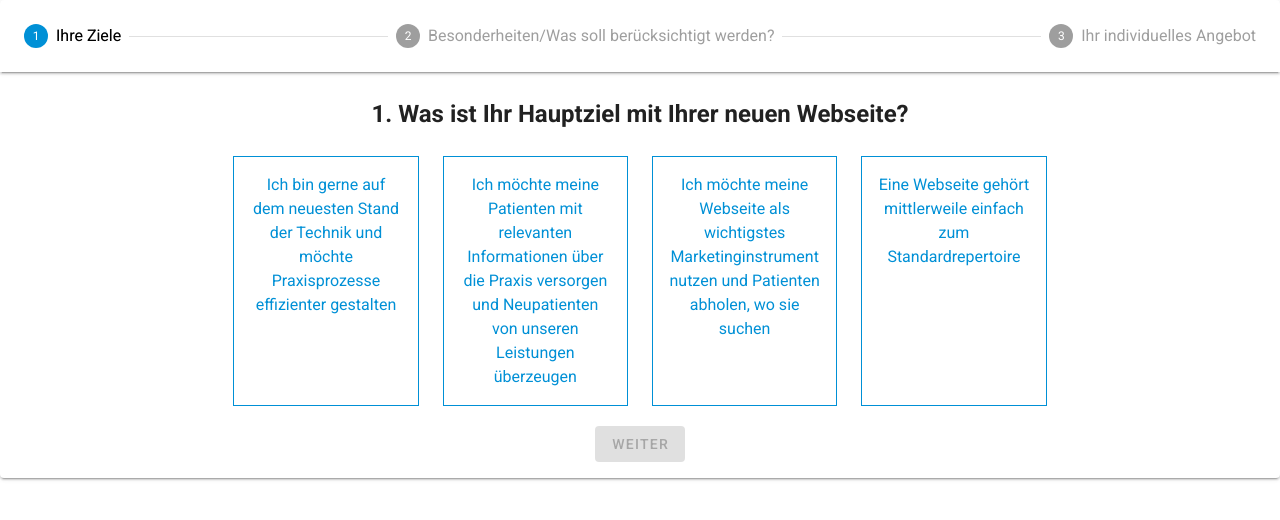
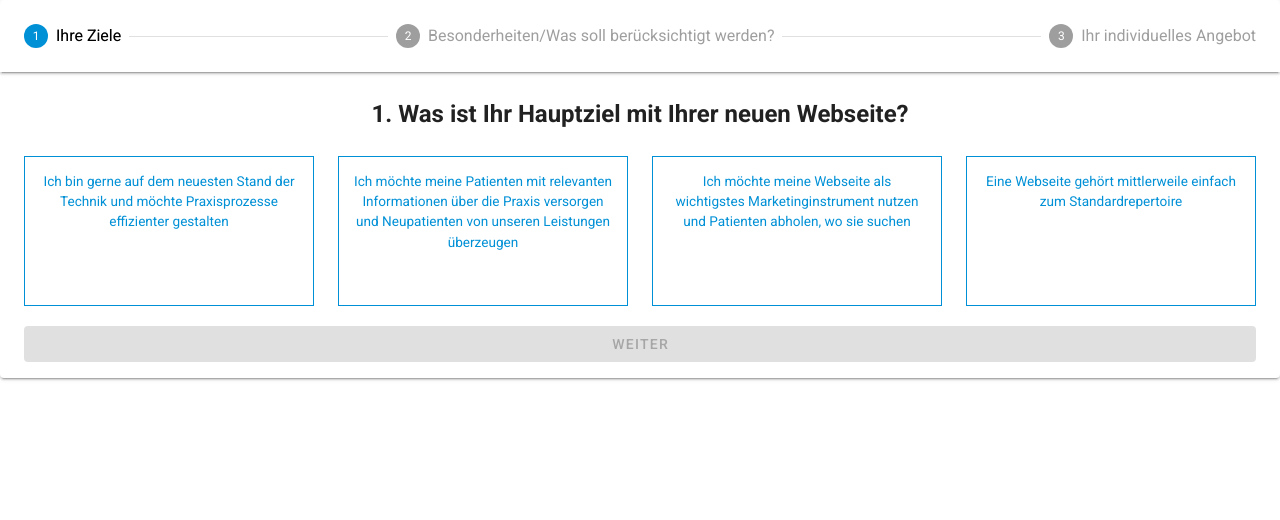
Before and after one commit to datsunbro/multistepform, a Vue app: page / in a window 1280 px wide. Shown: the top 520 px of the page. Built offline with nearby package versions, Linux system fonts and the light colour scheme.

Commit message:
Price calculation remade and also changed the layout a bit to fit better into the target website.

```diff
--- a/src/components/MultiStepForm.vue
+++ b/src/components/MultiStepForm.vue
@@ -1,5 +1,5 @@
 <template>
-    <v-stepper v-model="formstep">
+    <v-stepper id="stepper" v-model="formstep">
 
         <v-stepper-header>
 
@@ -26,7 +26,7 @@
                 </v-row>
                 <v-row justify="center" align="center">
 
-                    <v-col cols="12" lg="8" md="8" sm="12">
+                    <v-col cols="12" lg="12" md="12" sm="12">
 
                         <v-form justify="center" align="center">
 
@@ -45,7 +45,7 @@
 
                 </v-row>
 
-                <v-btn color="primary" @click="formstep = 2" :disabled="packageSelection == null">Weiter</v-btn>
+                <v-btn block color="primary" @click="formstep = 2" :disabled="packageSelection == null">Weiter</v-btn>
 
             </v-stepper-content>
 
@@ -62,7 +62,7 @@
 
                 <v-row justify="center" align="center">
 
-                    <v-col cols="12" lg="8" md="8" sm="12">
+                    <v-col cols="12" lg="12" md="12" sm="12">
 
                         <v-form justify="center" align="center">
 
@@ -82,7 +82,7 @@
 
                 </v-row>
 
-                <v-btn color="primary" @click="formstep = 3">Weiter</v-btn>
+                <v-btn block color="primary" @click="formstep = 3">Weiter</v-btn>
 
             </v-stepper-content>
 
@@ -94,15 +94,15 @@
 
                         <v-col justify="center" align="center">
                             <h2>3. Unser Angebot für Sie</h2>
-                            <div class="mt-12 mb-12 pa-12" style="font-size: 1.25em; font-weight: bolder; background: #0090D6; color: #fff">
-                                <p v-if="packageSelection && extrasSelection">{{packageSelection.packageName}} <br> {{packageSelection.packagePriceMin.toFixed(2)}} bis {{ calculatePriceSpan }}</p>
+                            <div class="mt-12 mb-6 pa-6" style="font-size: 1.25em; font-weight: bolder; background: #0090D6; color: #fff">
+                                <p v-if="packageSelection && extrasSelection">{{packageSelection.packageName}} <br> {{packageSelection.packagePriceMax.toFixed(2)}} € - {{ calculatePriceSpan }} €</p>
                             </div>
                         </v-col>
 
                     </v-row>
 
                     <v-row>
-                        <v-col cols="12" lg="6" md="6" sm="12">
+                        <v-col cols="12" lg="12" md="12" sm="12">
 
                             <h3 class="mb-6">Ihre Auswahl</h3>
 
@@ -125,7 +125,7 @@
 
                         </v-col>
 
-                        <v-col cols="12" lg="6" md="6" sm="12">
+                        <v-col cols="12" lg="12" md="12" sm="12">
 
                             <h3>Wie können wir Sie erreichen?</h3>
 
@@ -168,9 +168,11 @@
 
                                 <span style="font-size: 0.75em;"> Mit * markierte Felder sind Pflichtfelder</span>
 
+                                <v-btn block color="primary" @click="formSendSuccessfully = true" :disabled="!leadInfoIsValid()" style="white-space: normal;
+word-wrap: break-word;">Mein kostenloses und unverbindliches Angebot anfordern</v-btn>
+
                             </v-form>
 
-                            <v-btn color="primary" @click="formSendSuccessfully = true" :disabled="!leadInfoIsValid()">Mein kostenloses und unverbindliches Angebot anfordern</v-btn>
 
                         </v-col>
 
@@ -248,48 +250,56 @@
                         id: 1,
                         description: 'DSGVO Paket - Ihre rechtliche Absicherung (empfohlen)',
                         price: 19.95,
+                        twoYearPrice: 478.8,
                         priceDisplayed: 'mtl. 19.95 €'
                     },
                     {
                         id: 2,
                         description: 'SSL Zertifikat für sichere Datenübertragung (empfohlen)',
                         price: 9.95,
+                        twoYearPrice: 238.8,
                         priceDisplayed: 'mtl. 9.95 €'
                     },
                     {
                         id: 3,
                         description: 'Regelmäßige Updates und Wartung Ihrer Webseite',
                         price: 19.95,
+                        twoYearPrice: 478.8,
                         priceDisplayed: 'mtl. 19.95 €'
                     },
                     {
                         id: 4,
                         description: 'Erstellung professioneller Praxis- und Teamfotos',
                         price: 400.00,
+                        twoYearPrice: 400.00,
                         priceDisplayed: 'einmalig 400 €'
                     },
                     {
                         id: 5,
                         description: 'Inhaltspflege der Webseite und Umsetzung von Änderungswünschen mit persönlicher Kundenbetreuung',
                         price: 39.95,
+                        twoYearPrice: 958.8,
                         priceDisplayed: 'mtl. 39.95 €'
                     },
                     {
                         id: 6,
                         description: 'Steigerung der Auffindbarkeit in Suchmaschinen wie z.B. Google',
                         price: 9.95,
+                        twoYearPrice: 238.8,
                         priceDisplayed: 'mtl. 9.95 €'
                     },
                     {
                         id: 7,
                         description: 'Sprachassistenten optimierte Webseitenerstellung und Yelp Eintrag ',
                         price: 9.95,
+                        twoYearPrice: 238.8,
                         priceDisplayed: 'mtl. 9.95 €'
                     },
                     {
                         id: 8,
                         description: 'Online Rezept und Online Überweisung für Ihre Patienten',
                         price: 9.95,
+                        twoYearPrice: 238.8,
                         priceDisplayed: 'mtl. 9.95 €'
                     }
                 ],
@@ -324,7 +334,7 @@
 
                     let extrasSum = 0;
                     this.extrasSelection.forEach( (extra) => {
-                        extrasSum += extra.price;
+                        extrasSum += extra.twoYearPrice;
                     });
 
                     maxPrice = (this.packageSelection.packagePriceMax+extrasSum).toFixed(2);
@@ -339,6 +349,11 @@
 </script>
 
 <style>
+
+    #stepper {
+        max-height: 500px;
+        overflow-y: scroll;
+    }
     input[type="radio"], input[type="checkbox"] {
         display: none;
     }
@@ -354,16 +369,18 @@
     .description-label {
         padding: 1em;
         display: block;
+        font-size: 0.85em;
         min-height: 100%; /* for the latest browsers which support min-height */
         height: auto !important; /* for newer IE versions */
         height: 100%; /* the only height-related attribute that IE6 does not ignore  */
+        max-height: 200px;
     }
 
     .active {
         border: 1px solid #fff;
         background: #0090D6;
         color: #fff;
-        font-weight: bold;
+        /* font-weight: bold; */
         width: 100%;
         min-height: 150px;
     }
```
